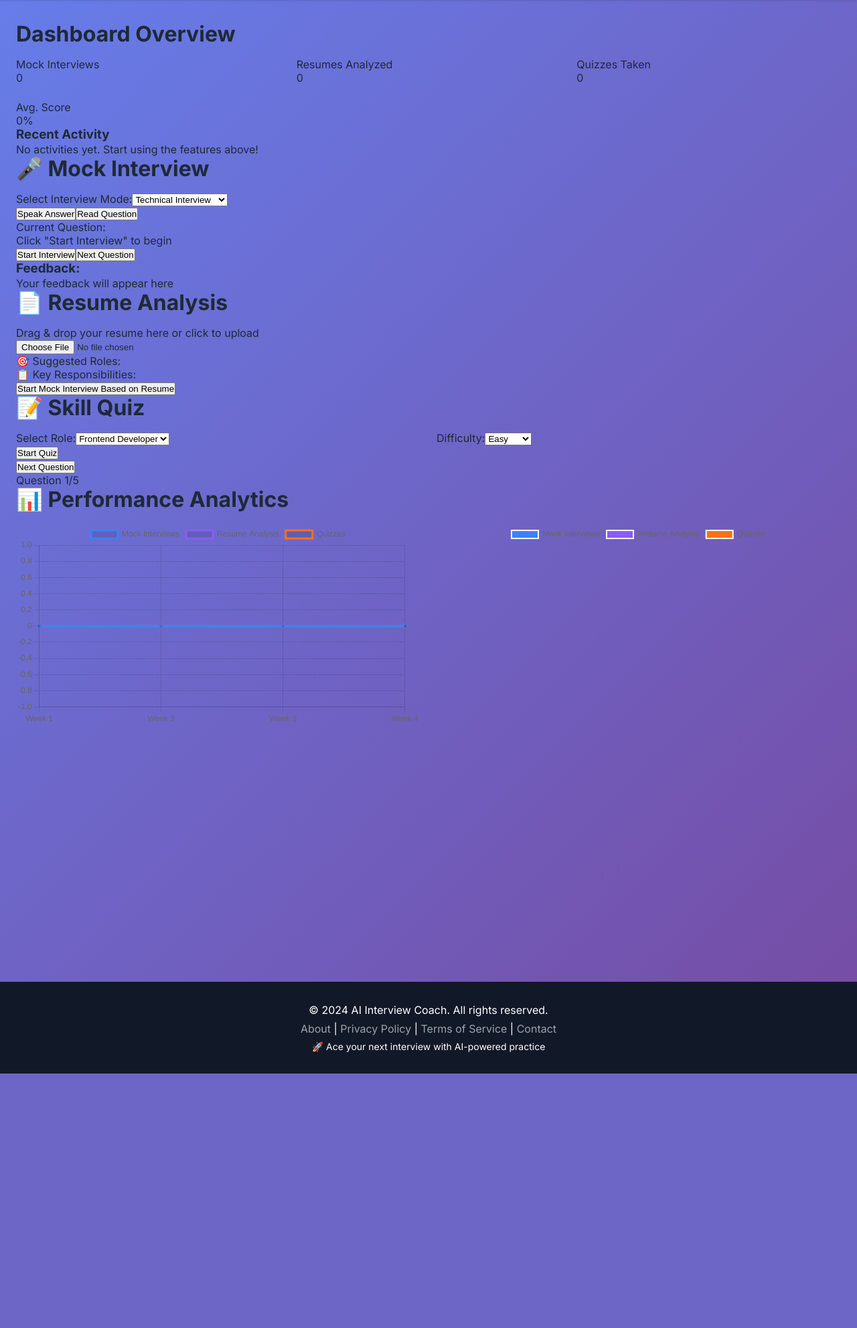
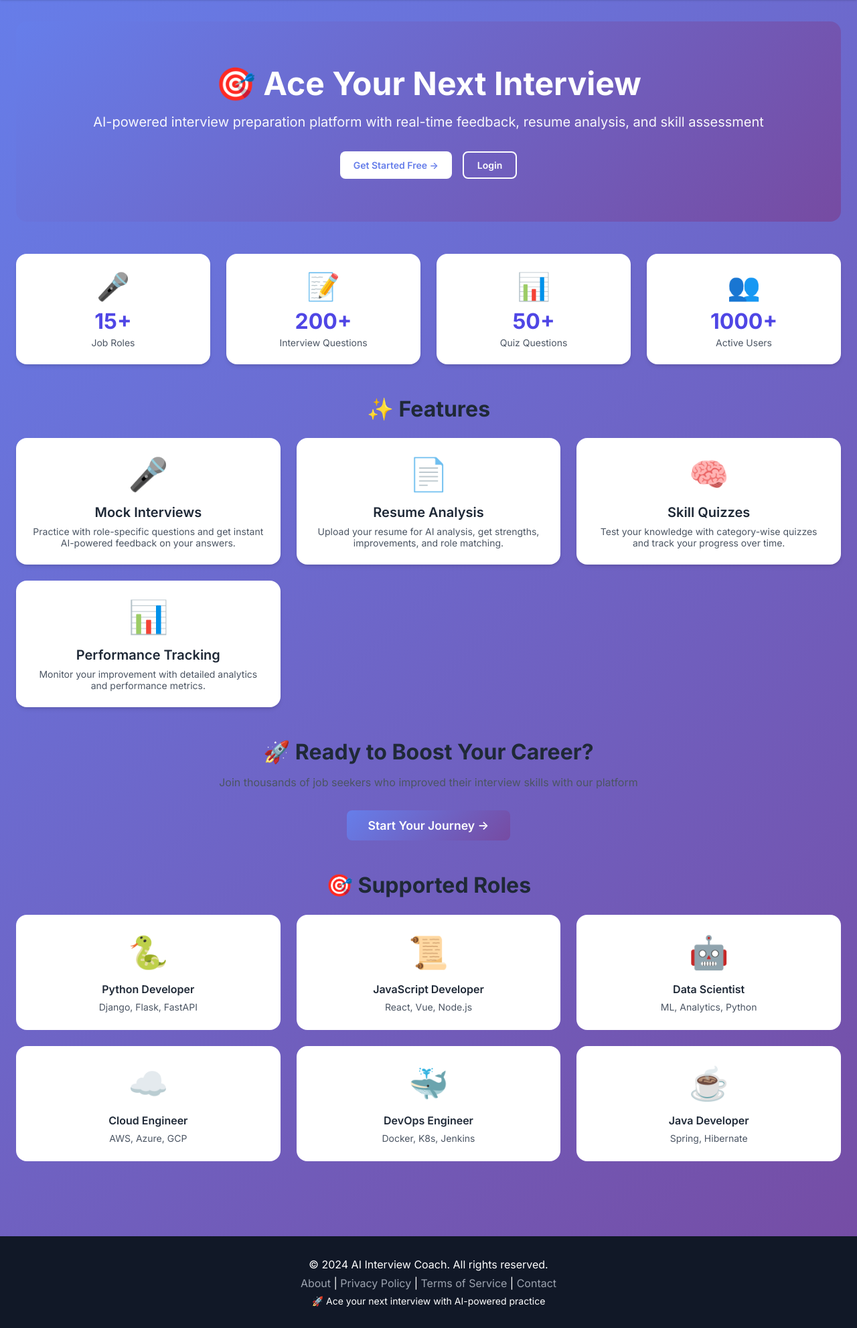
Before and after one commit to devanshsinghtomar/AI-interview-coach-module, a Flask app: page / in a window 1280 px wide. Shown: the part 61-2044 px from the top of the page at 67% size. Before the commit the page ends 1664 px from the top, so only its background shows below. Run offline with Flask 3, Linux system fonts and the light colour scheme.

Commit message:
Update index.html

```diff
--- a/templates/index.html
+++ b/templates/index.html
@@ -1,32 +1,130 @@
 {% extends "base.html" %}
 
+{% block title %}Home - AI Interview Coach{% endblock %}
+
 {% block content %}
-<div id="dashboardSection">
-    <h2 class="text-3xl font-bold text-gray-800 mb-6">Dashboard Overview</h2>
-    <div class="grid grid-cols-1 md:grid-cols-2 lg:grid-cols-4 gap-6 mb-8">
-        <div class="bg-white rounded-xl shadow-md p-6 card-hover"><div class="flex items-center justify-between"><div><p class="text-gray-500 text-sm">Mock Interviews</p><p class="text-3xl font-bold text-gray-800" id="mockCount">0</p></div><div class="w-12 h-12 bg-blue-100 rounded-full flex items-center justify-center"><i class="fas fa-microphone text-blue-600 text-xl"></i></div></div></div>
-        <div class="bg-white rounded-xl shadow-md p-6 card-hover"><div class="flex items-center justify-between"><div><p class="text-gray-500 text-sm">Resumes Analyzed</p><p class="text-3xl font-bold text-gray-800" id="resumeCount">0</p></div><div class="w-12 h-12 bg-purple-100 rounded-full flex items-center justify-center"><i class="fas fa-file-alt text-purple-600 text-xl"></i></div></div></div>
-        <div class="bg-white rounded-xl shadow-md p-6 card-hover"><div class="flex items-center justify-between"><div><p class="text-gray-500 text-sm">Quizzes Taken</p><p class="text-3xl font-bold text-gray-800" id="quizCount">0</p></div><div class="w-12 h-12 bg-orange-100 rounded-full flex items-center justify-center"><i class="fas fa-brain text-orange-600 text-xl"></i></div></div></div>
-        <div class="bg-white rounded-xl shadow-md p-6 card-hover"><div class="flex items-center justify-between"><div><p class="text-gray-500 text-sm">Avg. Score</p><p class="text-3xl font-bold text-gray-800" id="avgScore">0%</p></div><div class="w-12 h-12 bg-green-100 rounded-full flex items-center justify-center"><i class="fas fa-chart-line text-green-600 text-xl"></i></div></div></div>
+<div class="hero fade-in">
+    <h1>🎯 Ace Your Next Interview</h1>
+    <p style="font-size: 1.25rem; margin-top: 1rem; opacity: 0.95;">
+        AI-powered interview preparation platform with real-time feedback, resume analysis, and skill assessment
+    </p>
+    <div class="hero-buttons">
+        {% if current_user.is_authenticated %}
+            <a href="{{ url_for('dashboard') }}" class="btn btn-primary" style="background: white; color: #667eea;">Go to Dashboard →</a>
+        {% else %}
+            <a href="{{ url_for('register') }}" class="btn btn-primary" style="background: white; color: #667eea;">Get Started Free →</a>
+            <a href="{{ url_for('login') }}" class="btn btn-outline" style="border-color: white; color: white;">Login</a>
+        {% endif %}
     </div>
-    <div class="bg-white rounded-xl shadow-md p-6"><h3 class="text-xl font-semibold text-gray-800 mb-4">Recent Activity</h3><div id="activityLog" class="space-y-3"><p class="text-gray-500 text-center py-4">No activities yet. Start using the features above!</p></div></div>
 </div>
 
-<div id="mockInterviewSection" class="hidden">{% include 'mock_interview.html' %}</div>
-<div id="resumeAnalysisSection" class="hidden">{% include 'resume_analysis.html' %}</div>
-<div id="skillQuizSection" class="hidden">{% include 'skill_quiz.html' %}</div>
-<div id="performanceSection" class="hidden">{% include 'performance.html' %}</div>
+<div class="stats-grid" style="margin-top: 3rem;">
+    <div class="stat-card fade-in" style="animation-delay: 0.1s;">
+        <div class="stat-icon">🎤</div>
+        <div class="stat-value">15+</div>
+        <div class="stat-label">Job Roles</div>
+    </div>
+    <div class="stat-card fade-in" style="animation-delay: 0.2s;">
+        <div class="stat-icon">📝</div>
+        <div class="stat-value">200+</div>
+        <div class="stat-label">Interview Questions</div>
+    </div>
+    <div class="stat-card fade-in" style="animation-delay: 0.3s;">
+        <div class="stat-icon">📊</div>
+        <div class="stat-value">50+</div>
+        <div class="stat-label">Quiz Questions</div>
+    </div>
+    <div class="stat-card fade-in" style="animation-delay: 0.4s;">
+        <div class="stat-icon">👥</div>
+        <div class="stat-value">1000+</div>
+        <div class="stat-label">Active Users</div>
+    </div>
+</div>
 
-<script>
-let mockCount=0,resumeCount=0,quizCount=0,totalScore=0;
-function updateDashboardStats(){document.getElementById('mockCount').innerText=mockCount;document.getElementById('resumeCount').innerText=resumeCount;document.getElementById('quizCount').innerText=quizCount;document.getElementById('avgScore').innerText=quizCount>0?Math.round(totalScore/quizCount)+'%':'0%';}
-function addActivity(msg,type){const log=document.getElementById('activityLog');const item=document.createElement('div');item.className='p-3 bg-gray-50 rounded-lg border-l-4 border-blue-500';item.innerHTML=`<div class="flex items-center space-x-3"><i class="fas fa-${type==='interview'?'microphone':type==='resume'?'file':'brain'} text-${type==='interview'?'blue':type==='resume'?'purple':'orange'}-500"></i><span class="text-gray-700">${msg}</span><span class="text-xs text-gray-400 ml-auto">${new Date().toLocaleTimeString()}</span></div>`;log.prepend(item);if(log.children.length>5)log.removeChild(log.lastChild);}
-function saveToLocalStorage(){localStorage.setItem('dashboardData',JSON.stringify({mockCount,resumeCount,quizCount,totalScore}));}
-function loadFromLocalStorage(){const data=localStorage.getItem('dashboardData');if(data){const d=JSON.parse(data);mockCount=d.mockCount||0;resumeCount=d.resumeCount||0;quizCount=d.quizCount||0;totalScore=d.totalScore||0;updateDashboardStats();}}
-loadFromLocalStorage();
-window.addActivity=addActivity;window.updateDashboardStats=updateDashboardStats;
-window.incrementMock=()=>{mockCount++;saveToLocalStorage();updateDashboardStats();addActivity('Completed a mock interview','interview');};
-window.incrementResume=()=>{resumeCount++;saveToLocalStorage();updateDashboardStats();addActivity('Resume analysis completed','resume');};
-window.incrementQuiz=(score)=>{quizCount++;totalScore+=score;saveToLocalStorage();updateDashboardStats();addActivity(`Completed quiz with ${score}% score`,'quiz');};
-</script>
+<h2 style="text-align: center; margin: 3rem 0 1.5rem;">✨ Features</h2>
+<div class="grid">
+    <div class="card fade-in" style="animation-delay: 0.1s;">
+        <div class="card-body" style="text-align: center;">
+            <div class="feature-icon">🎤</div>
+            <h3 class="feature-title">Mock Interviews</h3>
+            <p class="feature-description">
+                Practice with role-specific questions and get instant AI-powered feedback on your answers.
+            </p>
+        </div>
+    </div>
+    <div class="card fade-in" style="animation-delay: 0.2s;">
+        <div class="card-body" style="text-align: center;">
+            <div class="feature-icon">📄</div>
+            <h3 class="feature-title">Resume Analysis</h3>
+            <p class="feature-description">
+                Upload your resume for AI analysis, get strengths, improvements, and role matching.
+            </p>
+        </div>
+    </div>
+    <div class="card fade-in" style="animation-delay: 0.3s;">
+        <div class="card-body" style="text-align: center;">
+            <div class="feature-icon">🧠</div>
+            <h3 class="feature-title">Skill Quizzes</h3>
+            <p class="feature-description">
+                Test your knowledge with category-wise quizzes and track your progress over time.
+            </p>
+        </div>
+    </div>
+    <div class="card fade-in" style="animation-delay: 0.4s;">
+        <div class="card-body" style="text-align: center;">
+            <div class="feature-icon">📊</div>
+            <h3 class="feature-title">Performance Tracking</h3>
+            <p class="feature-description">
+                Monitor your improvement with detailed analytics and performance metrics.
+            </p>
+        </div>
+    </div>
+</div>
+
+<div style="text-align: center; margin: 3rem 0;">
+    <h2 style="margin-bottom: 1rem;">🚀 Ready to Boost Your Career?</h2>
+    <p style="color: var(--gray-600); margin-bottom: 2rem;">
+        Join thousands of job seekers who improved their interview skills with our platform
+    </p>
+    {% if not current_user.is_authenticated %}
+        <a href="{{ url_for('register') }}" class="btn btn-primary" style="background: linear-gradient(135deg, #667eea 0%, #764ba2 100%); font-size: 1.1rem; padding: 0.75rem 2rem;">
+            Start Your Journey →
+        </a>
+    {% endif %}
+</div>
+
+<!-- Supported Roles -->
+<h2 style="text-align: center; margin: 2rem 0 1.5rem;">🎯 Supported Roles</h2>
+<div class="grid" style="margin-bottom: 2rem;">
+    <div class="role-card">
+        <div class="role-icon">🐍</div>
+        <div class="role-title">Python Developer</div>
+        <div class="role-description">Django, Flask, FastAPI</div>
+    </div>
+    <div class="role-card">
+        <div class="role-icon">📜</div>
+        <div class="role-title">JavaScript Developer</div>
+        <div class="role-description">React, Vue, Node.js</div>
+    </div>
+    <div class="role-card">
+        <div class="role-icon">🤖</div>
+        <div class="role-title">Data Scientist</div>
+        <div class="role-description">ML, Analytics, Python</div>
+    </div>
+    <div class="role-card">
+        <div class="role-icon">☁️</div>
+        <div class="role-title">Cloud Engineer</div>
+        <div class="role-description">AWS, Azure, GCP</div>
+    </div>
+    <div class="role-card">
+        <div class="role-icon">🐳</div>
+        <div class="role-title">DevOps Engineer</div>
+        <div class="role-description">Docker, K8s, Jenkins</div>
+    </div>
+    <div class="role-card">
+        <div class="role-icon">☕</div>
+        <div class="role-title">Java Developer</div>
+        <div class="role-description">Spring, Hibernate</div>
+    </div>
+</div>
 {% endblock %}
```
